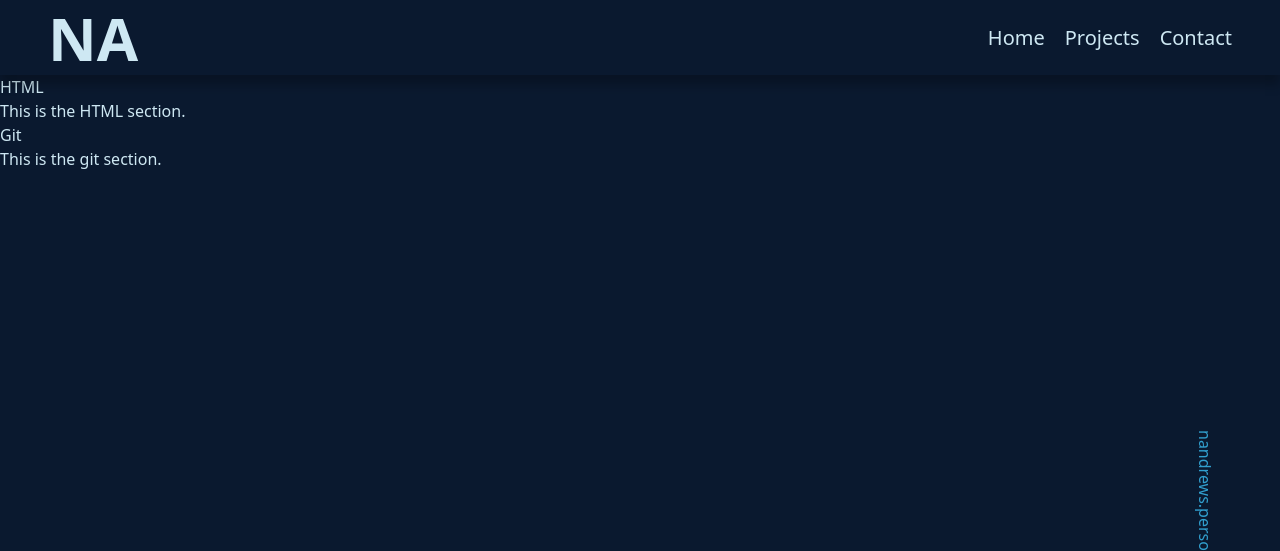
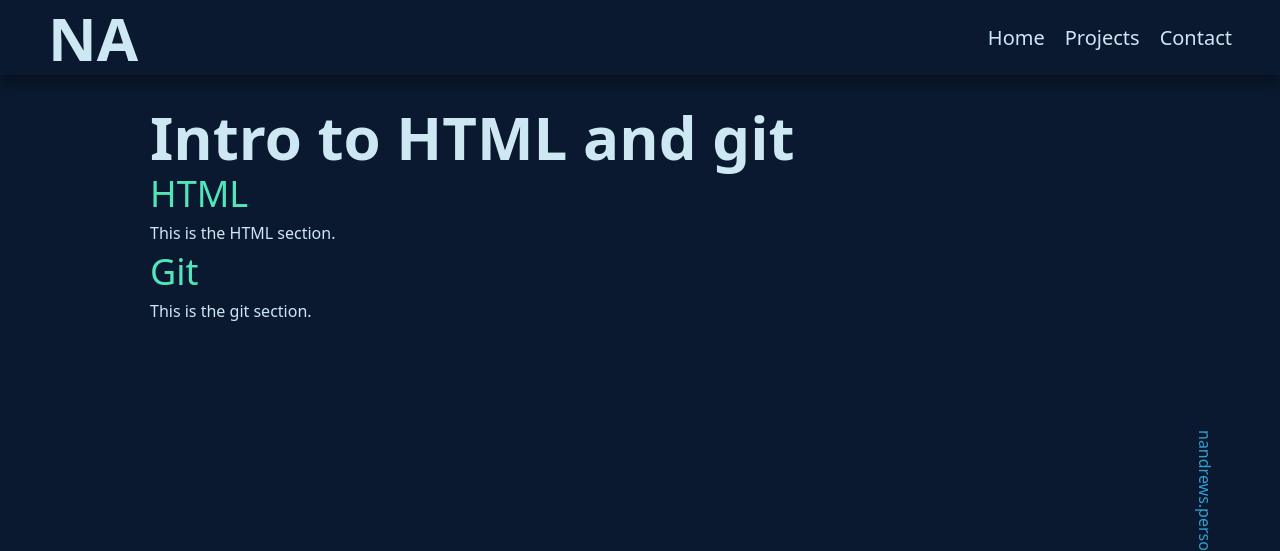
Before and after one commit to naughtynautilus000/portfolio, an Astro site: page /projects/html_git in a window 1280 px wide. Shown: the top 551 px of the page. Built offline with nearby package versions, Linux system fonts and the light colour scheme; Astro itself is replaced by a stand-in of ours.

Commit message:
Added MarkdownLayout styling
needed to change index.astro style to not be global

```diff
--- a/src/layouts/MarkdownLayout.astro
+++ b/src/layouts/MarkdownLayout.astro
@@ -1,8 +1,18 @@
 ---
 import Layout from "./Layout.astro"
-
+const {frontmatter} = Astro.props
 ---
 
-<Layout title="title">
-  <slot />
+<Layout title={ frontmatter.title }>
+  <main>
+    <h1 class="mt-8 font-bold text-6xl">{frontmatter.title}</h1>
+    <slot />
+  </main>
 </Layout>
+<style is:global>
+  h2 {
+    font-size: theme(fontSize.4xl);
+    color: theme(colors.highlight);
+    font-weight: theme(fontWeight.extralight);
+  }
+</style>
--- a/src/pages/index.astro
+++ b/src/pages/index.astro
@@ -84,6 +84,10 @@ const projects = (await Astro.glob('./projects/*.md'))
 		margin: 0;
 	}
 
+	h2 {
+		color: theme(colors.white);
+	}
+
 	#landing {
 		height: calc(100vh - theme(height.header));
 	}
--- a/src/pages/projects.astro
+++ b/src/pages/projects.astro
@@ -39,7 +39,7 @@ const projects = (await Astro.glob("./projects/*.md"))
                 {(p.frontmatter.tags || []).map((t: string) => <li>{t}</li>)}
               </ul>
             </td>
-            <td><a href={p.frontmatter.link || "#"}>Link</a></td>
+            <td><a href={p.url || "#"}>Link</a></td>
           </tr>
         )}
       </tbody>
```
